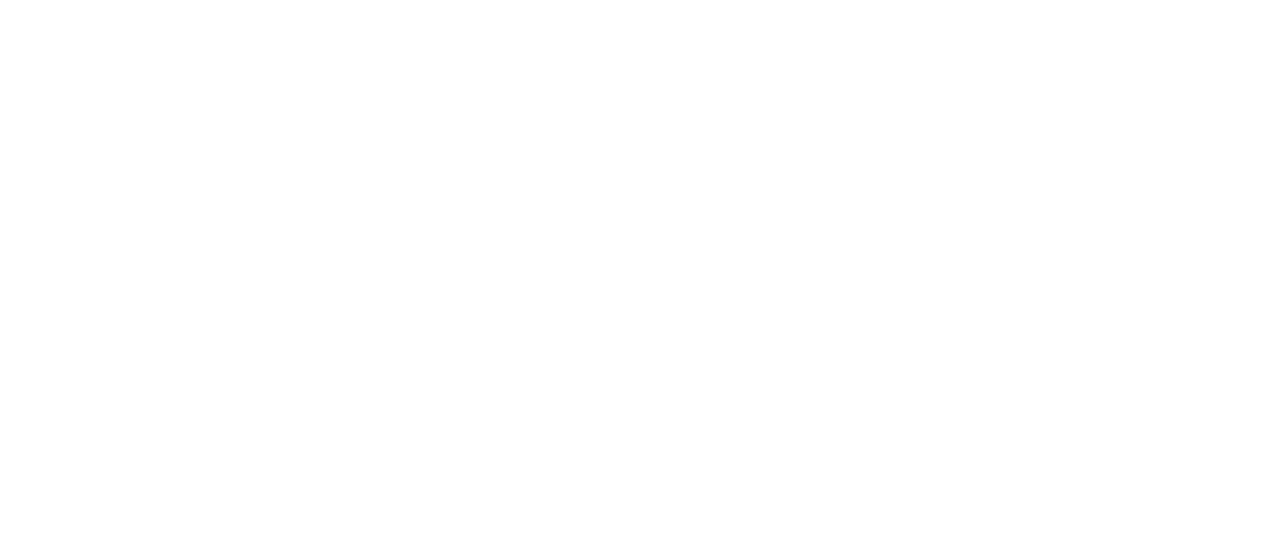
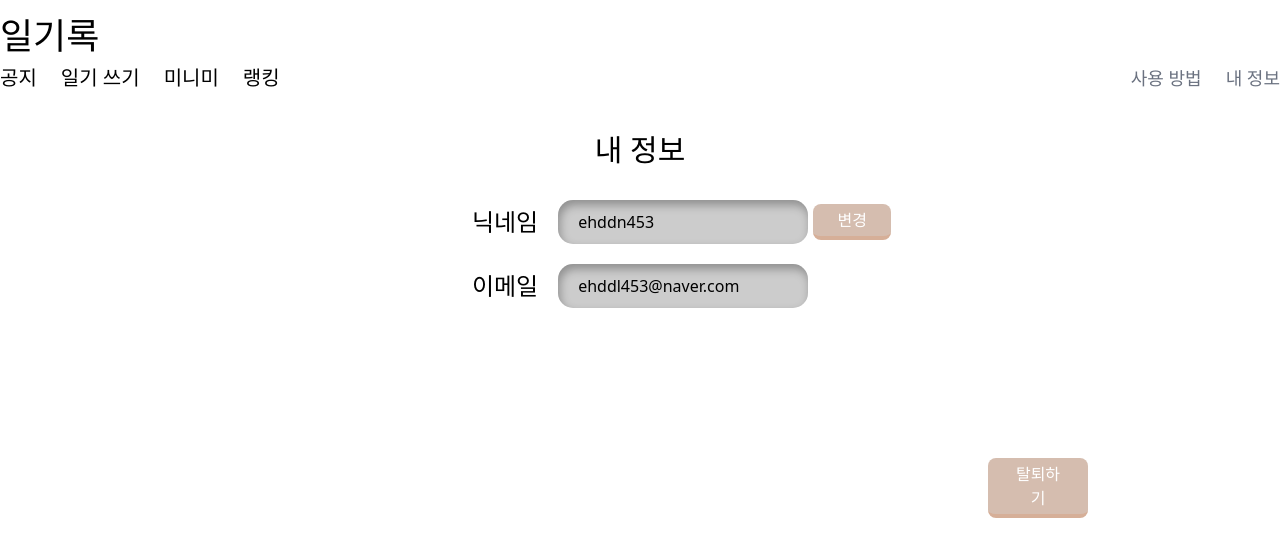
Before and after one commit to ilgilog/-ilgilog-fe, a React (Create React App) app: page /my in a window 1280 px wide. Before the commit this address had no page. Shown: the top 556 px of the page. Built offline with nearby package versions, Linux system fonts and the light colour scheme.

Commit message:
feat: 내 정보 페이지 구현

```diff
--- a/src/components/eggChoice/EggCont.tsx
+++ b/src/components/eggChoice/EggCont.tsx
@@ -97,6 +97,10 @@
                     input:checked + label img {
                         opacity: 1;
                     }
+                    .swal2-title{
+                        font-size: 22px;
+                        line-height: 1.2
+                    }
                 `}
             </style>
         </div>
--- a/src/components/layout/Menu.tsx
+++ b/src/components/layout/Menu.tsx
@@ -5,7 +5,7 @@
 
     const location = useLocation();
     const path: string = location.pathname;
-    const [isLogin, setIsLogin] = useState<boolean>(false);
+    const [isLogin, setIsLogin] = useState<boolean>(true);
 
     // 기본 메뉴
     const menuList = [
@@ -17,7 +17,7 @@
     // 로그인 후 서브 메뉴
     const subMenuList = [
         {name: "사용 방법", link: "/home"},
-        {name: "내 정보", link: "/home"},
+        {name: "내 정보", link: "/my"},
     ]
     // 비로그인시 메뉴 - 로그인 화면
     const guestMenuList1 = [
--- /dev/null
+++ b/src/components/myInfo/MyCont.tsx
@@ -0,0 +1,72 @@
+import { Alert } from "utils/alert";
+
+type Tprops = {
+    title: string;
+    content: string;
+    disabled: boolean;
+}
+
+export const MyCont = ({
+    title,
+    content,
+    disabled
+}: Tprops) => {
+
+    const handleClick = () => {
+        Alert.warning({
+            title: "닉네임을 변경하시겠습니까?",
+            action: (result) => {
+                if(result.isConfirmed){
+                    Alert.success({
+                        title:  "닉네임이 변경되었습니다.",
+                        action: (result) => {
+                            if(result.isConfirmed){
+                                // 정보 다시 불러오기
+
+                            }
+                        }
+                    })
+                }
+            }
+        })
+    }
+
+    return (
+        <div className="flex justify-center items-center mb-5 relative">
+            <h3 className="text-2xl mr-5">{title}</h3>
+            <input type="text" defaultValue={content} disabled={disabled} />
+            {title === "닉네임" &&
+                <button
+                    className="absolute right-[22%] top-50% cursor-pointer transition-all bg-primary text-white px-6 py-1 rounded-lg
+                    border-[#d6af98]
+                    border-b-[4px] hover:brightness-110 hover:-translate-y-[1px] hover:border-b-[6px]
+                    active:border-b-[2px] active:brightness-90 active:translate-y-[2px]"
+                    type="button"
+                    onClick={handleClick}
+                >변경</button>
+            }
+
+
+            <style>
+                {`
+                    input {
+                        width: 250px;
+                        border: none;
+                        outline: none;
+                        border-radius: 15px;
+                        padding: 10px 20px;
+                        background-color: #ccc;
+                        box-shadow: inset 2px 5px 10px rgba(0,0,0,0.3);
+                        transition: 300ms ease-in-out;
+                    }
+
+                    input:focus {
+                        background-color: white;
+                        transform: scale(1.05);
+                        box-shadow: 13px 13px 100px #969696, -13px -13px 100px #ffffff;
+                    }
+                `}
+            </style>
+        </div>
+    )
+}
--- /dev/null
+++ b/src/pages/MyInfo.tsx
@@ -0,0 +1,60 @@
+import { MyCont } from "components/myInfo/MyCont"
+import { useNavigate } from "react-router-dom"
+import { Alert } from "utils/alert"
+
+export const MyInfo = () => {
+
+    const navigate = useNavigate();
+
+    const handleClick = () => {
+        Alert.warning({
+            title:  "기록되었던 모든 정보가 삭제됩니다. \n 정말 탈퇴하시겠습니까?",
+            action: (result) => {
+                if(result.isConfirmed){
+                    Alert.success({
+                        title:  "탈퇴가 완료되었습니다.",
+                        action: (result) => {
+                            if(result.isConfirmed){
+                                navigate("/home");
+                            }
+                        }
+                    })
+                }
+            }
+        })
+    }
+
+    return(
+        <div className="flex flex-col m-auto w-[70%]">
+            <h2 className="flex justify-center text-3xl mt-6 mb-8">내 정보</h2>
+            <MyCont
+                title={"닉네임"}
+                content={"ehddn453"}
+                disabled={false}
+            />
+            <MyCont
+                title={"이메일"}
+                content={"ehddl453@naver.com"}
+                disabled={true}
+            />
+
+            <button
+                    className="w-[100px] m-[130px_0_0_auto] cursor-pointer transition-all bg-primary text-white px-6 py-1 rounded-lg
+                    border-[#d6af98]
+                    border-b-[4px] hover:brightness-110 hover:-translate-y-[1px] hover:border-b-[6px]
+                    active:border-b-[2px] active:brightness-90 active:translate-y-[2px]"
+                    type="button"
+                    onClick={handleClick}
+                >탈퇴하기</button>
+
+            <style>
+                {`
+                    .swal2-title{
+                        font-size: 22px;
+                        line-height: 1.2
+                    }
+                `}
+            </style>
+        </div>
+    )
+}
--- a/src/route/Router.tsx
+++ b/src/route/Router.tsx
@@ -4,6 +4,7 @@
 import { Login } from "pages/Login";
 import { KakaoAuth } from "pages/KakaoAuth";
 import { EggChoice } from "pages/EggChoice";
+import { MyInfo } from "pages/MyInfo";
 
 export const Router = () => {
 
@@ -12,6 +13,7 @@
             <Routes>
                 <Route path='/' element={<Layout/>}>
                     <Route path='home' element={<Home />} />
+                    <Route path='my' element={<MyInfo />} />
 
                     <Route path='login' element={<Login />} />
                 </Route>
```
